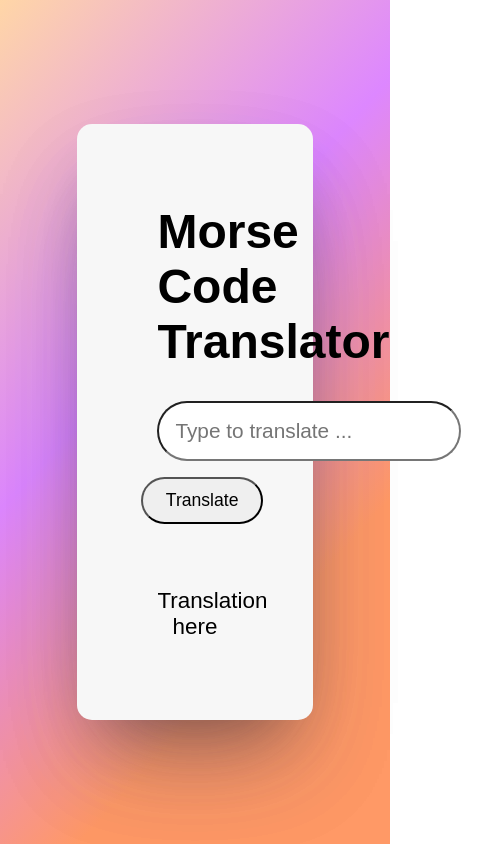
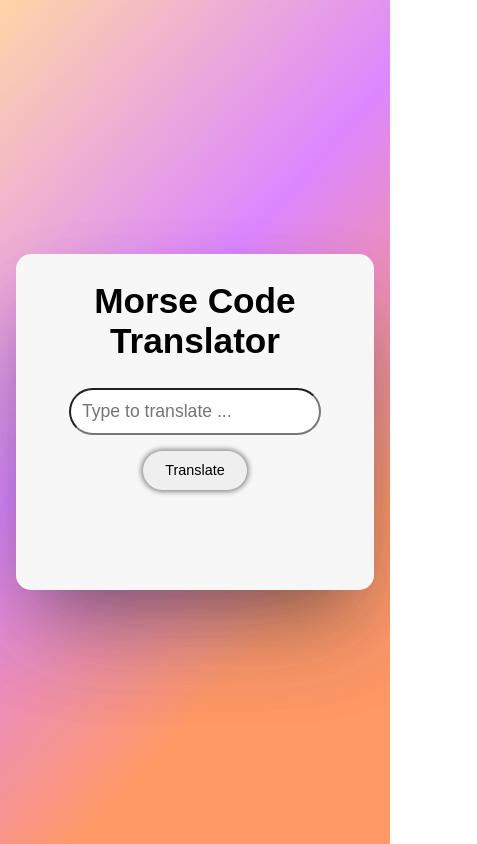
Before and after one commit to jasenscode/morse-translator, a website: page index.html in a window 390 px wide. Shown: the whole page, 477 px wide, since content can reach past the window. Drawn offline with Linux system fonts and the light colour scheme; a web font is replaced by a local one.

Commit message:
Added responsive styling

```diff
--- /dev/null
+++ b/assets/styles/_button.scss
@@ -0,0 +1,16 @@
+.btn {
+  margin: 0 auto 1.3rem auto;
+  display: block;
+  padding: 0.7rem 1.4rem;
+  font-size: 0.9rem;
+  border-radius: 25px;
+  border: none;
+  box-shadow: 0 1px 3px 0 rgba(0, 0, 0, 0.02), 0 0 5px 2px rgba(15, 17, 19, 0.452);
+  font-family: "M PLUS 1 Code", sans-serif;
+}
+
+@media screen and (min-width: 768px) {
+  .btn {
+    font-size: 1.1rem;
+  }
+} ;
--- /dev/null
+++ b/assets/styles/_container.scss
@@ -0,0 +1,13 @@
+.container {
+  text-align: center;
+  background-color: #f7f7f7;
+  padding: 1rem;
+  border-radius: 15px;
+  box-shadow: 0 50px 100px -20px rgba(50, 50, 93, 0.25), 0 30px 60px -30px rgba(0, 0, 0, 0.3), 0 0 0 currentColor, 0 50px 100px -20px rgba(50, 50, 93, 0.25);
+}
+
+@media screen and (min-width: 768px) {
+  .container {
+    padding: 2rem;
+  }
+} ;
--- /dev/null
+++ b/assets/styles/_header.scss
@@ -0,0 +1,11 @@
+.header {
+  text-align: center;
+  padding: 0.7rem;
+  font-size: 2.2rem;
+}
+
+@media screen and (min-width: 768px) {
+  .header {
+    font-size: 3rem;
+  }
+} ;
--- /dev/null
+++ b/assets/styles/_user-display.scss
@@ -0,0 +1,10 @@
+.user-display {
+  font-size: 1.1rem;
+  padding: 1rem;
+}
+
+@media screen and (min-width: 768px) {
+  .user-display {
+    font-size: 1.5rem;
+  }
+} ;
--- /dev/null
+++ b/assets/styles/_user-input.scss
@@ -0,0 +1,13 @@
+.user-input {
+  border-radius: 50px;
+  padding: 0.7rem;
+  margin: 1rem;
+  font-family: "M PLUS 1 Code", sans-serif;
+  font-size: 1.1rem;
+}
+
+@media screen and (min-width: 768px) {
+  .user-input {
+    font-size: 1.3rem;
+  }
+} ;
--- a/index.html
+++ b/index.html
@@ -15,8 +15,8 @@
       <h1 class="header">Morse Code Translator</h1>
       <input class="user-input" type="text" placeholder="Type to translate ..." />
       <button class="btn">Translate</button>
-      <p class="display-input"></p>
-      <p class="morse-output">Translation here</p>
+      <p class="display-input user-display"></p>
+      <p class="morse-output user-display"></p>
     </div>
 
     <script src="main.js"></script>
--- a/styles.scss
+++ b/styles.scss
@@ -1,3 +1,9 @@
+@import "./assets/styles/_container.scss";
+@import "./assets/styles/_header.scss";
+@import "./assets/styles/_user-input.scss";
+@import "./assets/styles/_button.scss";
+@import "./assets/styles/_user-display.scss";
+
 * {
   padding: 0;
   margin: 0;
@@ -6,7 +12,7 @@
 
 body {
   height: 100vh;
-  padding: 3rem;
+  padding: 1rem;
   display: flex;
   flex-direction: column;
   justify-content: center;
@@ -17,39 +23,8 @@ body {
   font-family: "M PLUS 1 Code", sans-serif;
 }
 
-.header {
-  text-align: center;
-  padding: 1rem;
-  font-size: 3rem;
-}
-
-.container {
-  text-align: center;
-  background-color: #f7f7f7;
-  padding: 4rem;
-  border-radius: 15px;
-  max-width: 80%;
-  box-shadow: 0 50px 100px -20px rgba(50, 50, 93, 0.25), 0 30px 60px -30px rgba(0, 0, 0, 0.3), 0 0 0 currentColor, 0 50px 100px -20px rgba(50, 50, 93, 0.25);
-}
-
-.user-input {
-  border-radius: 50px;
-  padding: 1rem;
-  margin: 1rem;
-  font-family: "M PLUS 1 Code", sans-serif;
-  font-size: 1.3rem;
-}
-
-p {
-  font-size: 1.4rem;
-  padding: 1rem;
-}
-
-.btn {
-  margin: 0 auto 1rem auto;
-  display: block;
-  padding: 0.7rem 1.4rem;
-  font-size: 1.1rem;
-  border-radius: 25px;
-  font-family: "M PLUS 1 Code", sans-serif;
-}
+@media screen and (min-width: 768px) {
+  body {
+    padding: 2rem;
+  }
+} ;
```
Also changed, not shown: styles.css.
